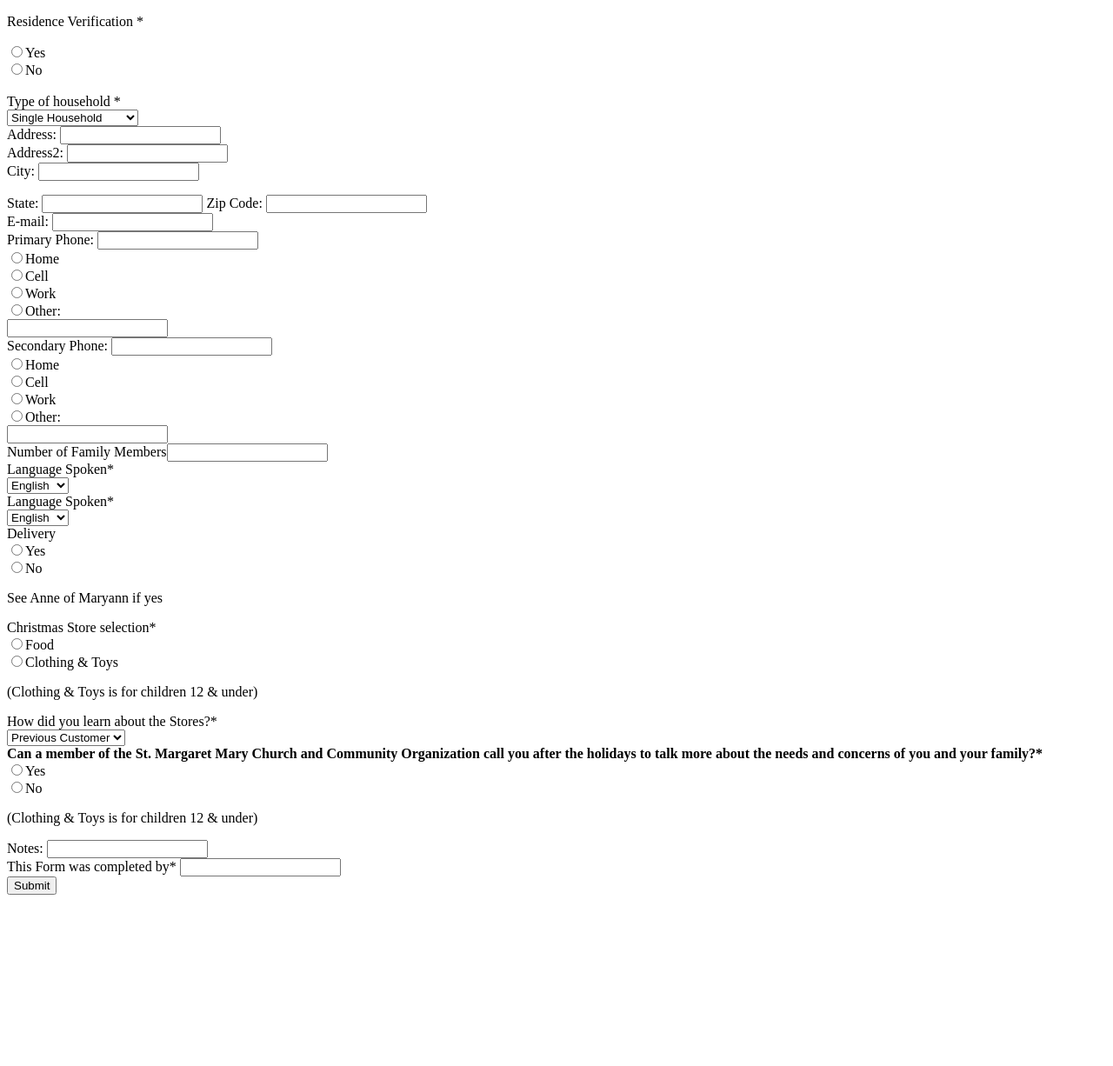
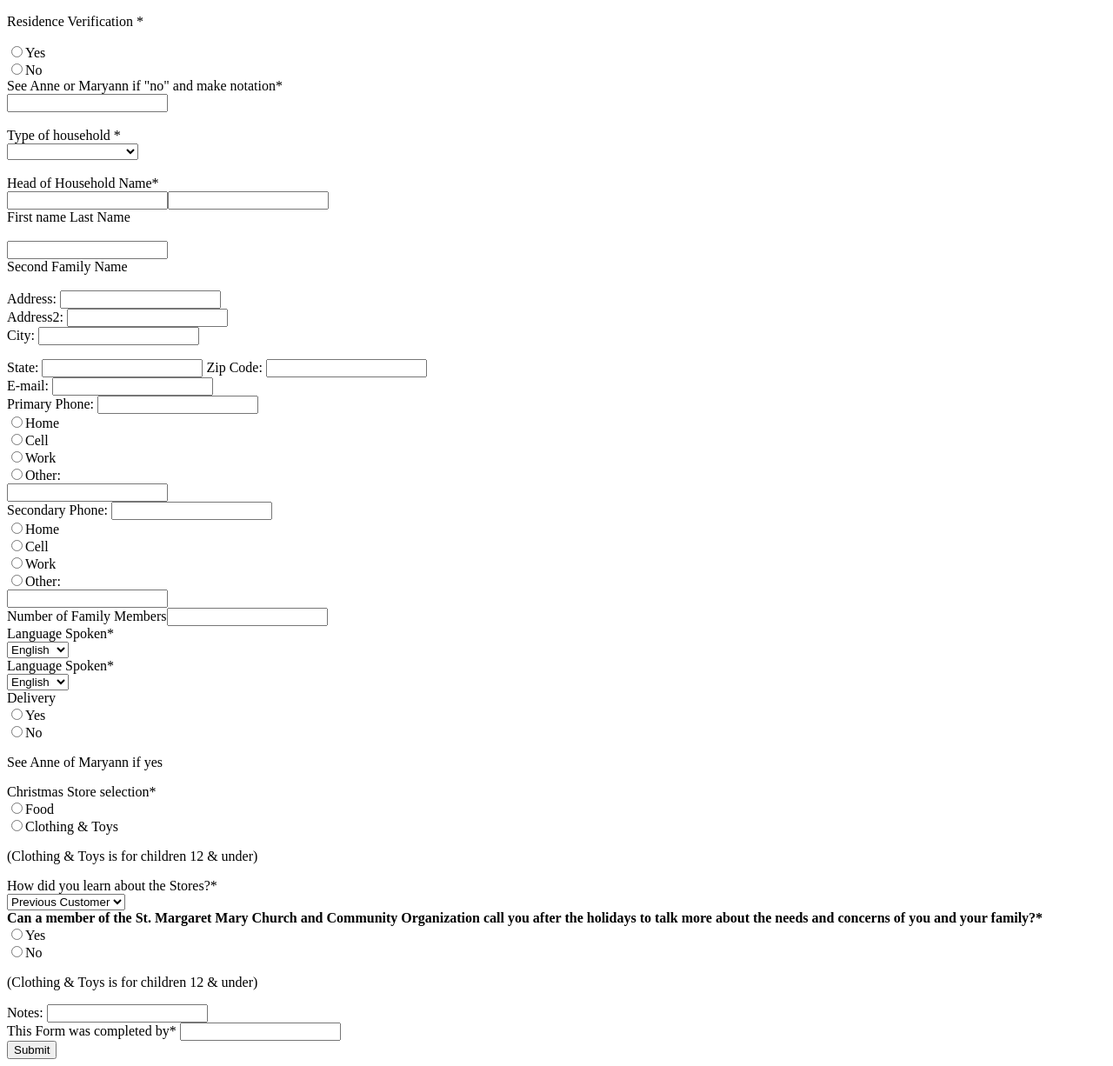
Before and after one commit to DarkDevestation/Main_Project, a PHP site: page /RegistrationForm.php in a window 1280 px wide. Shown: the whole page at 87% size. Before the commit the page ends 1029 px from the top, so only its background shows below. Run offline with PHP 8.4, Linux system fonts and the light colour scheme.

Commit message:
fancy javascript for household type

```diff
--- a/RegistrationForm.php
+++ b/RegistrationForm.php
@@ -14,17 +14,48 @@ if(isset($_GET['submit']))
 
 ?>
 
+<script>
+function changeHouseholdType()
+{
+	// single house
+	if (document.getElementById('householdType').value == "1")
+	{
+		document.getElementById('otherFamilies').style.display= "none";
+	}
+
+	// combined house
+	else if (document.getElementById('householdType').value == "2")
+	{
+		document.getElementById('otherFamilies').style.display= "inline";
+	}
+}
+
+</script>
+
 <html>
 <body>
 <p>Residence Verification *</p><!--<br>-->
 <form action="RegistrationForm.php" method="get">
 <input type="radio" name="resVer" value="true">Yes<br>
 <input type="radio" name="resVer" value="false">No<br>
+See Anne or Maryann if "no" and make notation*<br>
+<input type="text" name="resVerNoNotes"><br>
 <br>
-Type of household *<br><select name="Type of Household">
-<option value="single">Single Household</option>
-<option value="combined">Combined Household</option>
-</select><br>
+Type of household *<br><select id="householdType" onChange="changeHouseholdType()">
+<option value="0"></option>
+<option value="1">Single Household</option>
+<option value="2">Combined Household</option>
+</select><br><br>
+
+Head of Household Name*<br>
+<input type="text" name="hohFirst"><input type="text" name="hohLast"><br>
+First name Last Name<br><br>
+
+<div id= "otherFamilies" style="display: inline;">
+<input type="text" name="secondFamily"><br>
+Second Family Name<br><br>
+</div>
+
 Address: <input type="text" name="address1"><br>
 Address2: <input type="text" name="address2"><br>
 City: <input type="text" name="city"><p></p>State: <input type="text" name="state">
```
